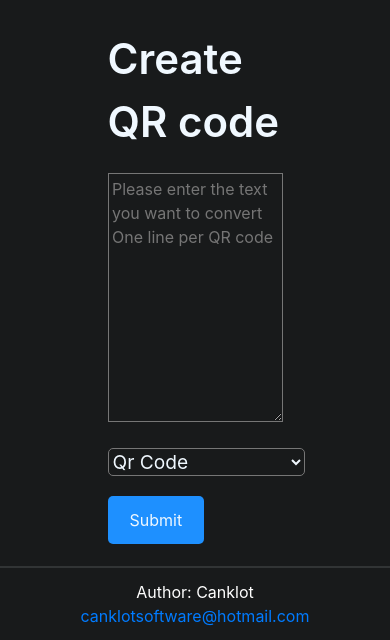
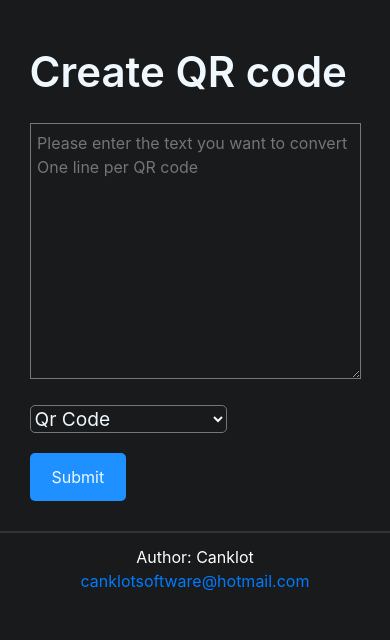
Before and after one commit to canklot/Django_qr, a Django app: page / in a window 390 px wide. Shown: the part 239-879 px from the top of the page. After the commit the page ends 830 px from the top, so only its background shows below. Run offline with Django 3.2, Linux system fonts and the light colour scheme.

Commit message:
mobile design for text input box

```diff
--- a/qr_app/static/styles.css
+++ b/qr_app/static/styles.css
@@ -5,10 +5,3 @@ body {
 
 
 }
-
-.center {
-    margin: auto;
-    width: 50%;
-    padding: 10px;
-
-}
--- a/qr_app/templates/qr_app/form.html
+++ b/qr_app/templates/qr_app/form.html
@@ -9,6 +9,14 @@
   #qr_form_id {
     margin-top: 3%;
     margin-bottom: 3%;
+    margin: auto;
+    width: 50%;
+    padding: 10px;
+  }
+  @media (max-width: 641px) {
+    #qr_form_id {
+      width: 90%;
+    }
   }
 
   #qr_type_input_id {
```
